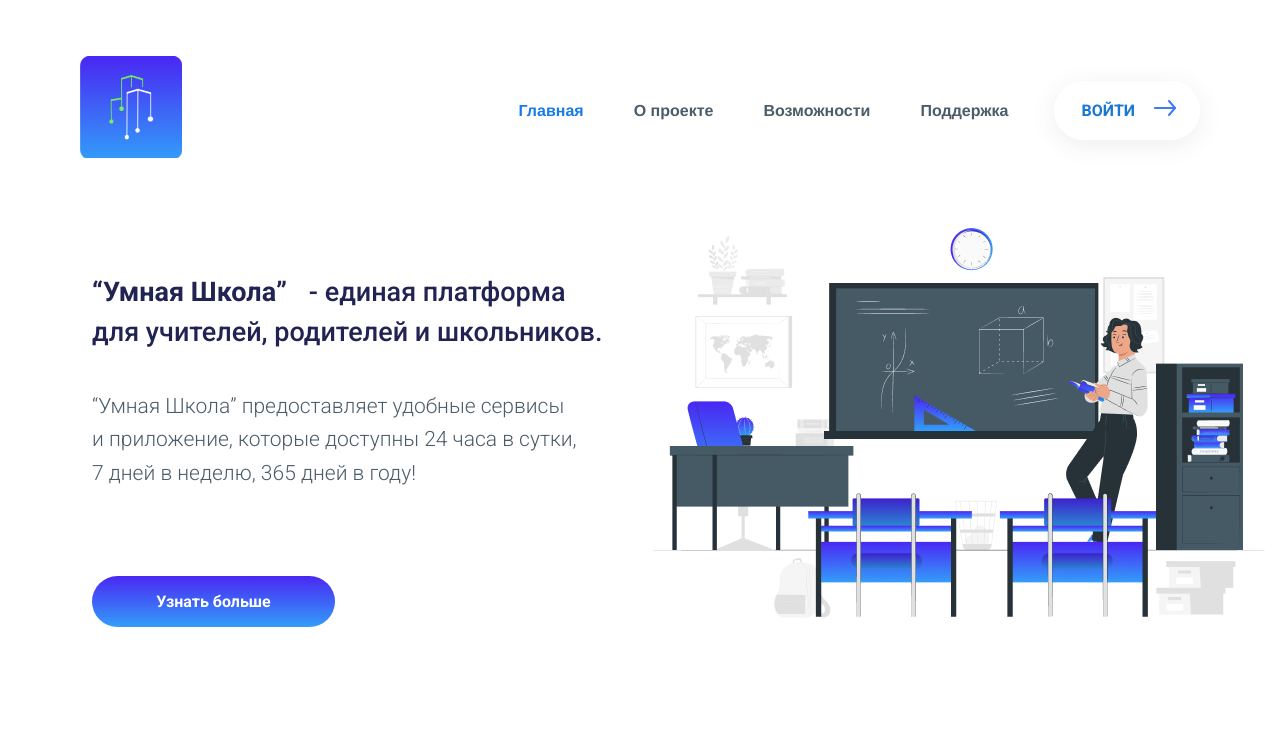
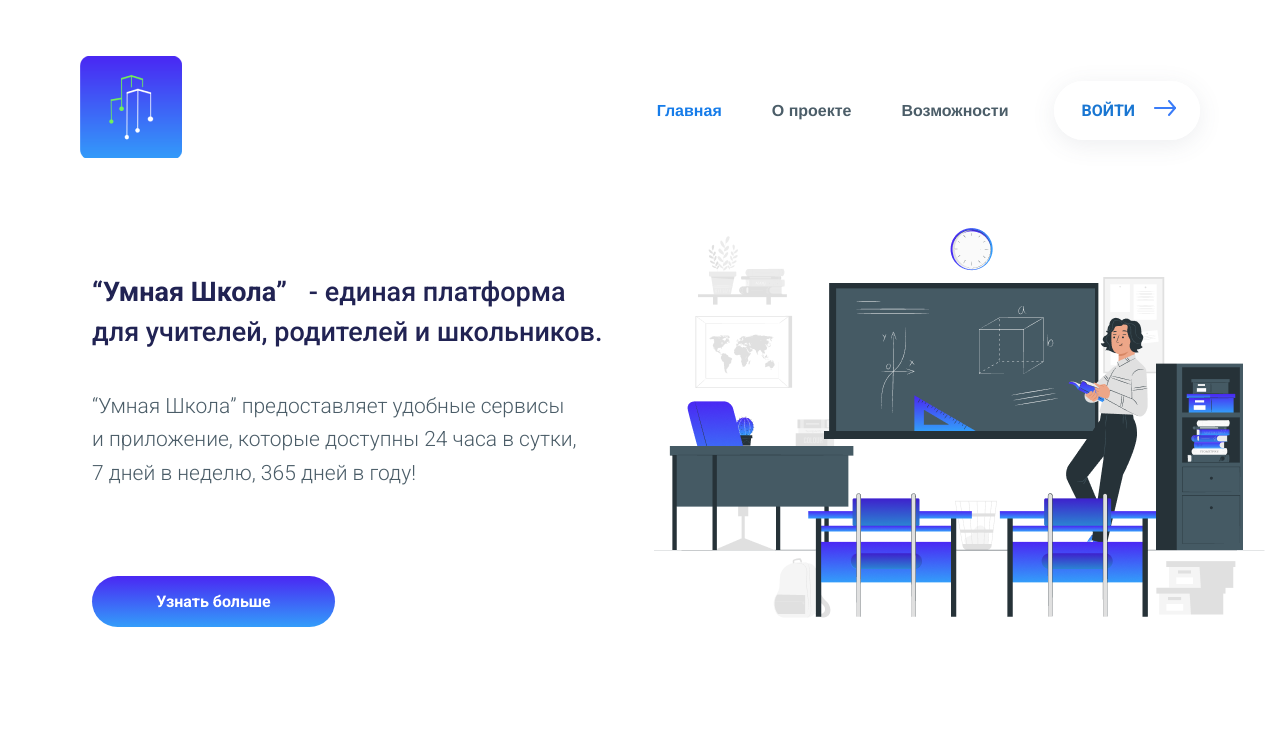
Before and after one commit to laumanovr/smart-school-front, a Vue app: page /landing-smart-school in a window 1280 px wide. Shown: the top 743 px of the page. Built offline with nearby package versions, Linux system fonts and the light colour scheme; what vue-js-modal, vue-toast-notification would draw is missing.

Commit message:
temporarily removed navbar link in landing

```diff
--- a/src/views/landing/Navbar.vue
+++ b/src/views/landing/Navbar.vue
@@ -22,11 +22,11 @@
                         Возможности
                     </router-link>
                 </li>
-                <li class="nav-item">
-                    <router-link :to="{name:'support'}" class="link" :class="{'active': $route.name == 'support'}">
-                        Поддержка
-                    </router-link>
-                </li>
+<!--                <li class="nav-item">-->
+<!--                    <router-link :to="{name:'support'}" class="link" :class="{'active': $route.name == 'support'}">-->
+<!--                        Поддержка-->
+<!--                    </router-link>-->
+<!--                </li>-->
                 <!--<li  class="nav-item">-->
                 <!--<router-link :to="{name:'registration'}" class="link" :class="{'active': $route.name == 'home'}">-->
                 <!--Регистрация-->
```
